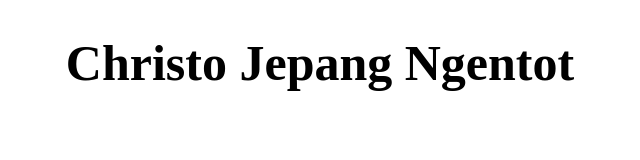
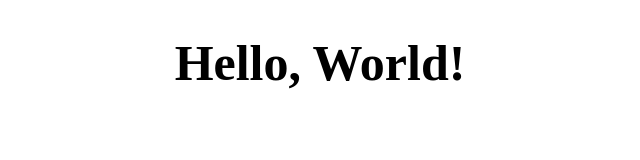
Before and after one commit to Samperia417/Websitetest, a plain HTML site: page index.html in a window 1280 px wide. Shown: the whole page, without its empty margins (320-960 px from the left). Drawn offline with Linux system fonts and the light colour scheme.

Commit message:
index.html

```diff
--- a/index.html
+++ b/index.html
@@ -8,7 +8,7 @@
 </head>
 <body>
   <h1>
-    Christo Jepang Ngentot
+    Hello, World!
   </h1>
   <p></p>
 </body>
```
